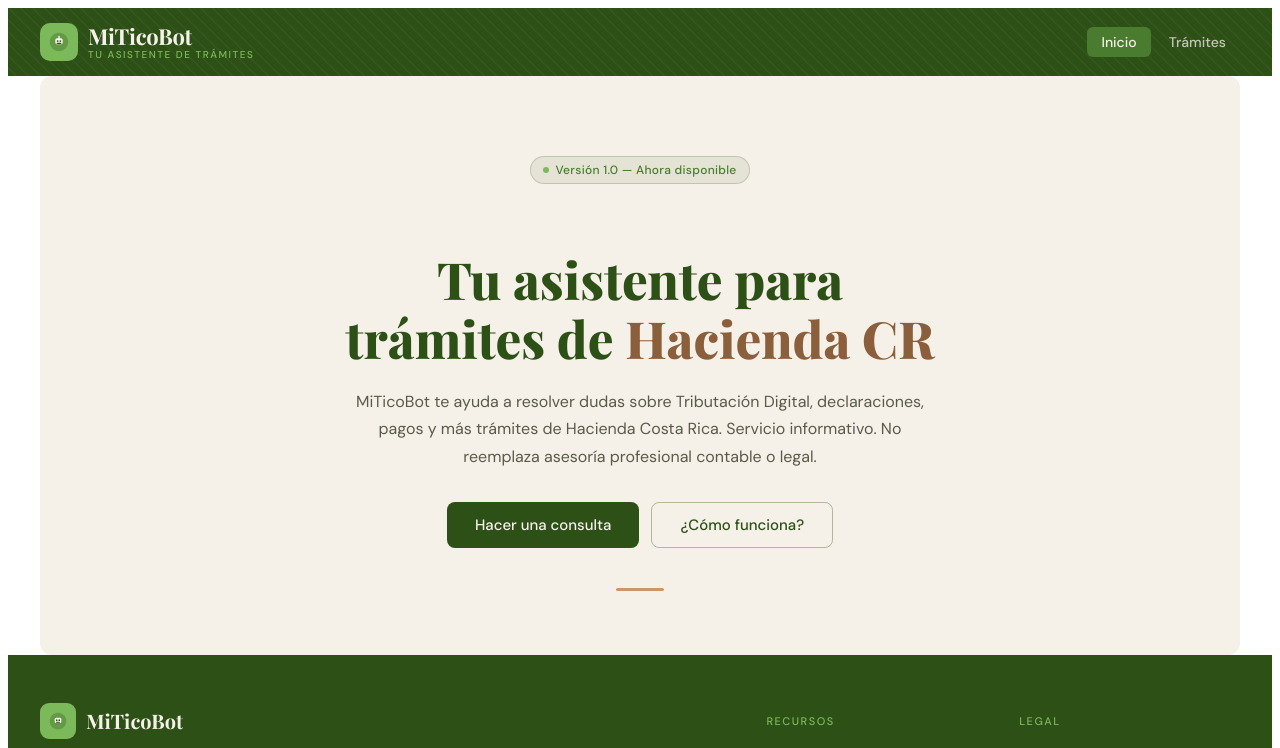
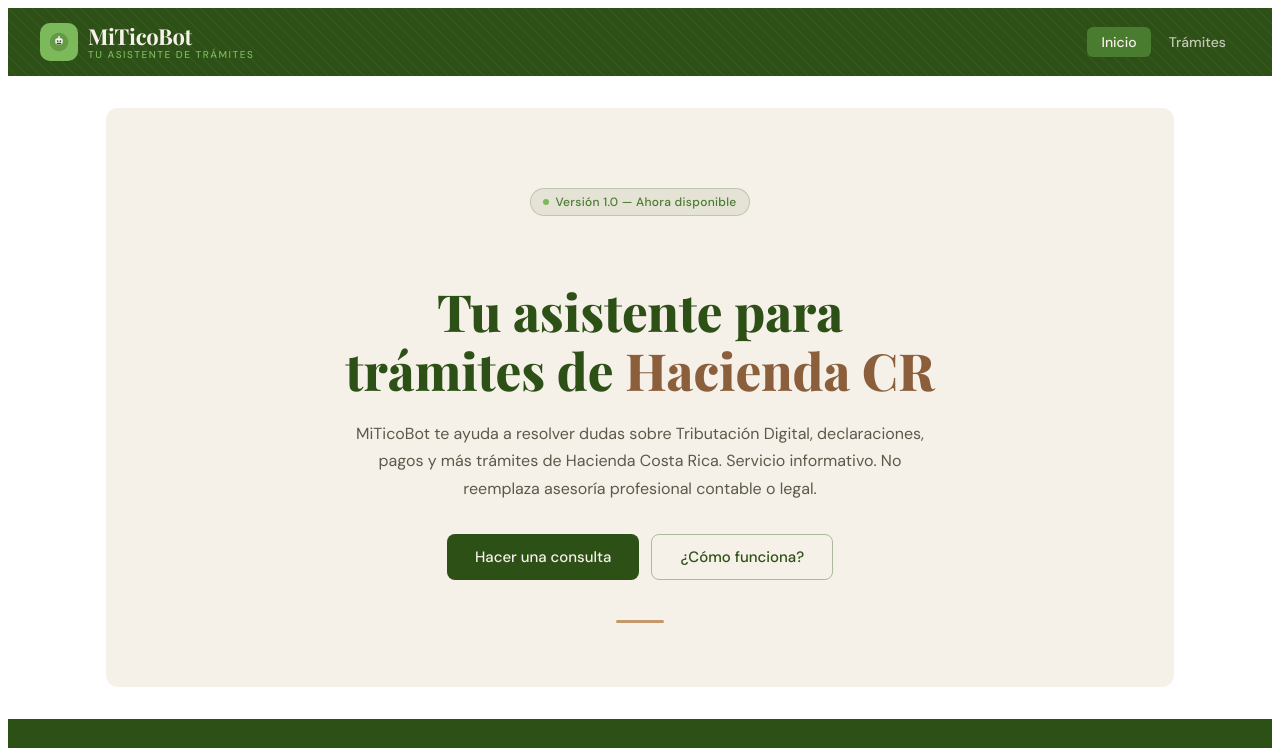
Before and after one commit to holamiticobot-dev/miticobot, a Next.js app: page / in a window 1280 px wide. Shown: the top 748 px of the page. Built offline with nearby package versions, Linux system fonts and the light colour scheme; no server answers.

Commit message:
fix: adslot

```diff
--- a/app/page.module.css
+++ b/app/page.module.css
@@ -8,32 +8,66 @@
   background: #f5f0e8;
 }
 
-/* ── Layout base — Hero siempre ocupa todo el ancho ── */
+/* ══════════════════════════════════════
+   DESKTOP
+   [sidebar 160px] | [Hero] | [sidebar 160px]
+   Cuando hasAds = false, solo hay Hero
+   y el grid lo maneja automáticamente
+══════════════════════════════════════ */
 .pageLayout {
   width: 100%;
-  max-width: 1200px;
-  margin: 0 auto;
+  max-width: 1100px;
+  margin: 2rem auto;
+  padding: 0 1rem;
   box-sizing: border-box;
-
-  /* Grid listo para cuando lleguen los sidebars */
   display: grid;
-  grid-template-columns: 1fr; /* Solo Hero por ahora */
-  gap: 2rem;
-  padding: 0;
+  grid-template-columns: 160px 1fr 160px;
+  gap: 1.5rem;
   align-items: start;
 }
 
-/* Banners ocultos por ahora */
+/* Cuando hasAds = false el grid solo tiene 1 hijo (Hero)
+   así que ocupa las 3 columnas automáticamente */
+.pageLayout > :only-child {
+  grid-column: 1 / -1;
+}
+
+/* Banners arriba/abajo — ocultos en desktop siempre */
 .bannerTop,
 .bannerBottom {
   display: none;
 }
 
-/* ── Móvil ── */
+/* ══════════════════════════════════════
+   MÓVIL
+   [Banner 320x50]
+   [Hero]
+   [Banner 320x50]
+══════════════════════════════════════ */
 @media (max-width: 768px) {
   .pageLayout {
+    grid-template-columns: 1fr;
     margin: 0;
     padding: 0;
     gap: 0;
   }
+
+  /* Hero ocupa todo en móvil */
+  .pageLayout > :only-child,
+  .pageLayout > :nth-child(2) {
+    grid-column: 1;
+  }
+
+  /* Banners arriba/abajo visibles en móvil cuando hasAds = true */
+  .bannerTop,
+  .bannerBottom {
+    display: flex;
+    justify-content: center;
+    align-items: center;
+    width: 100%;
+    min-height: 50px;
+    max-height: 100px;
+    background: #f5f0e8;
+    overflow: hidden;
+  }
 }
```
